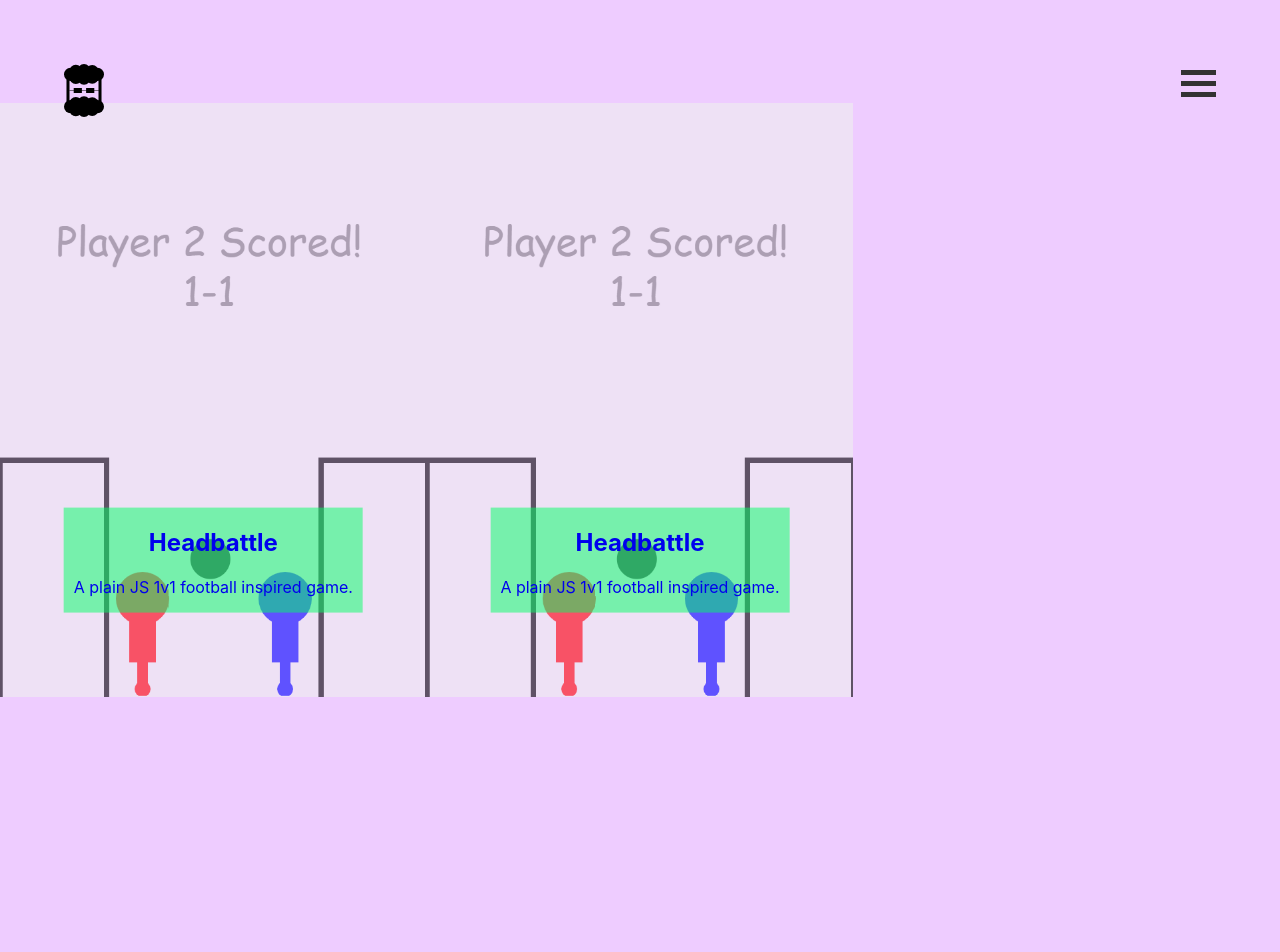
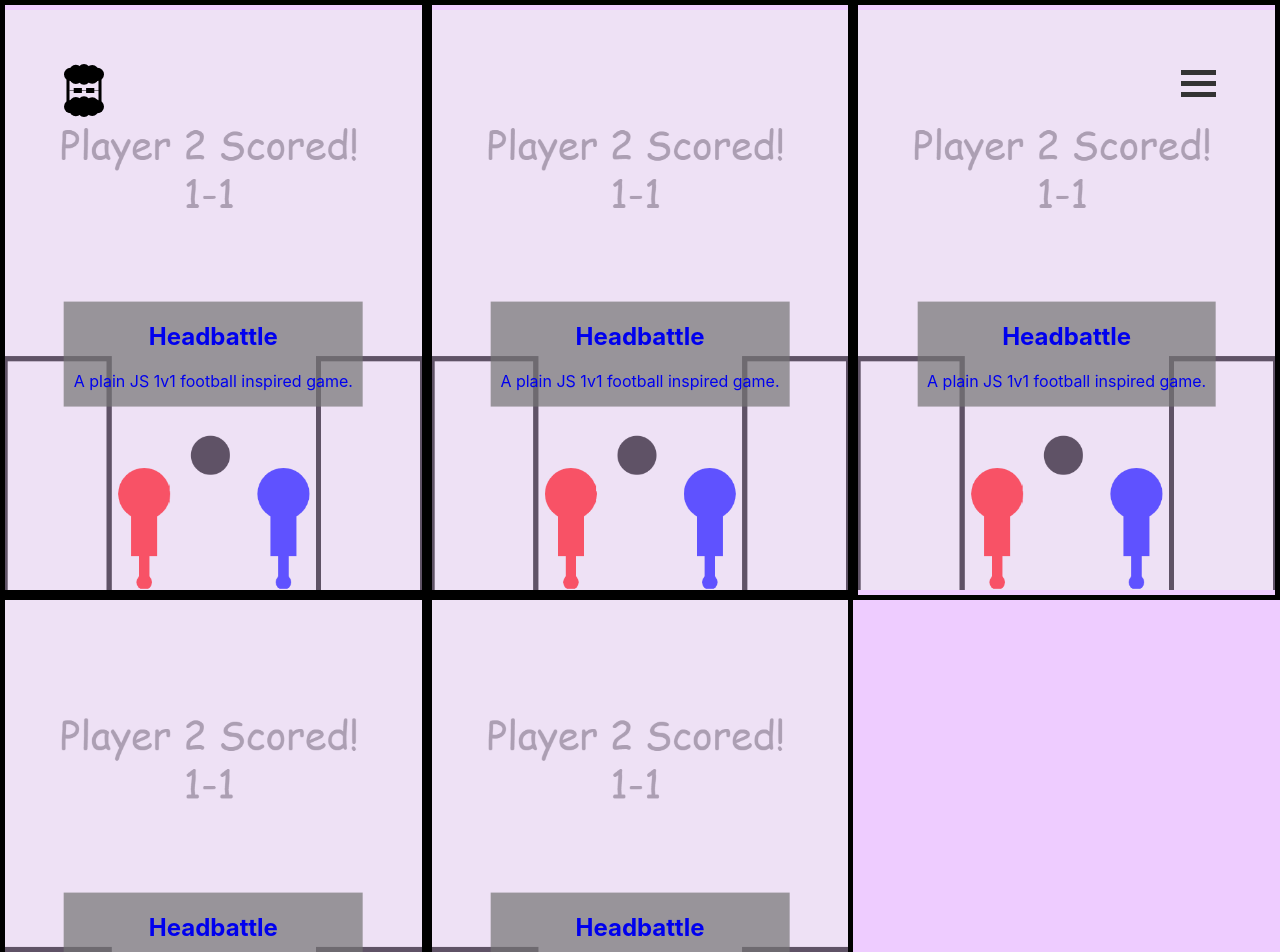
Before and after one commit to msfstef/msfstef.github.io, a React (Create React App) app: page /work in a window 1280 px wide. Shown: the top 952 px of the page. Before the commit the page ends 800 px from the top, so only its background shows below. Built offline with nearby package versions, Linux system fonts and the light colour scheme.

Commit message:
portfolio page at decent state

```diff
--- a/src/components/Work.jsx
+++ b/src/components/Work.jsx
@@ -14,6 +14,18 @@ class Work extends Component {
                         itemName='headbattle'
                         itemTitle='Headbattle'
                         itemDesc='A plain JS 1v1 football inspired game.'/>
+                <WorkItem
+                        itemName='headbattle'
+                        itemTitle='Headbattle'
+                        itemDesc='A plain JS 1v1 football inspired game.'/>
+                <WorkItem
+                        itemName='headbattle'
+                        itemTitle='Headbattle'
+                        itemDesc='A plain JS 1v1 football inspired game.'/>
+                <WorkItem
+                        itemName='headbattle'
+                        itemTitle='Headbattle'
+                        itemDesc='A plain JS 1v1 football inspired game.'/>
             </div>
         );
     }
--- a/src/components/WorkItem.css
+++ b/src/components/WorkItem.css
@@ -7,14 +7,13 @@
 .workImageContainer {
     display: flex;
     align-items: center;
-    width: 100%;
     height: 100%;
-    opacity: 0.6;
-
+    border: 5px solid black;
 }
 
 .work.image {
     width: 100%;
+    opacity: 0.6;
 }
 
 .image.landscape {
@@ -38,9 +37,9 @@
 .text {
     width: 70%;
     position: absolute;
-    top: 70%;
+    top: 60%;
     left: 50%;
     transform: translate(-50%, -50%);
 
-    background: rgba(0, 255, 100, 0.5);
+    background: rgba(116, 116, 116, 0.705);
 }
```
Also changed, not shown: public/assets/headbattle_landscape.PNG.
